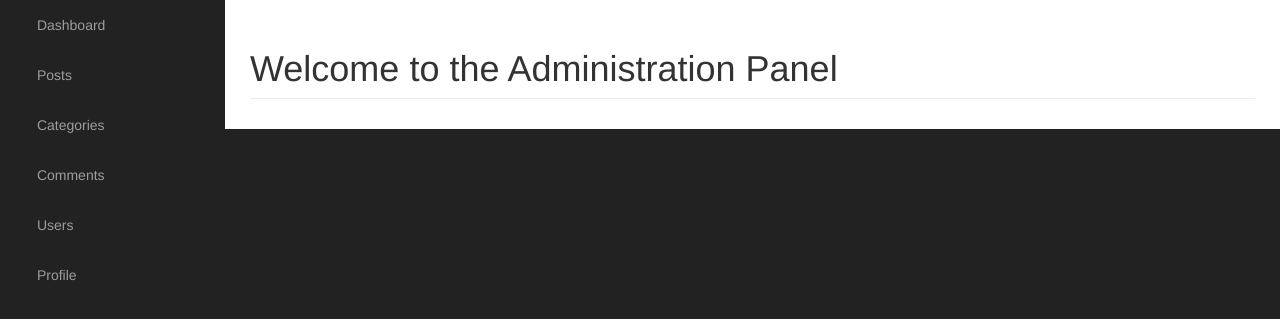
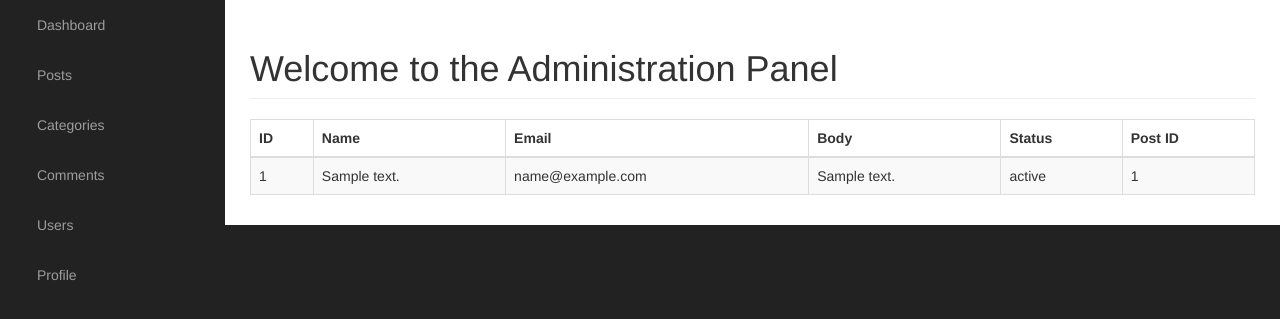
Before and after one commit to marierabill/ic_blogger, a PHP site: page /admin/comment.php in a window 1280 px wide. Shown: the part 51-370 px from the top of the page. Run offline with PHP 8.4, Linux system fonts and the light colour scheme; tables that the repository leaves empty or names only in its code hold one stand-in row (values such as "Sample post"); some web fonts are replaced.

Commit message:
Update comment.php

```diff
--- a/admin/comment.php
+++ b/admin/comment.php
@@ -17,7 +17,26 @@
                           <h1 class="page-header">
                             Welcome to the Administration Panel
                         </h1>
+						<div class="table-responsive">
+							<table class="table table-striped table-hover table-bordered">
+								<thead>
+									<th>ID</th>
+									<th>Name</th>
+									<th>Email</th>
+									<th>Body</th>
+									<th>Status</th>
+									<th>Post ID</th>
+								</thead>
 
+								<tbody>
+									<?php
+										require '../classes/comment.php';
+										$comment_obj = new Comment($connection);
+										$comment_obj->getComments();
+									?>
+								</tbody>
+							</table>
+						</div>
                     </div>
                     </div>
                 </div>
```
